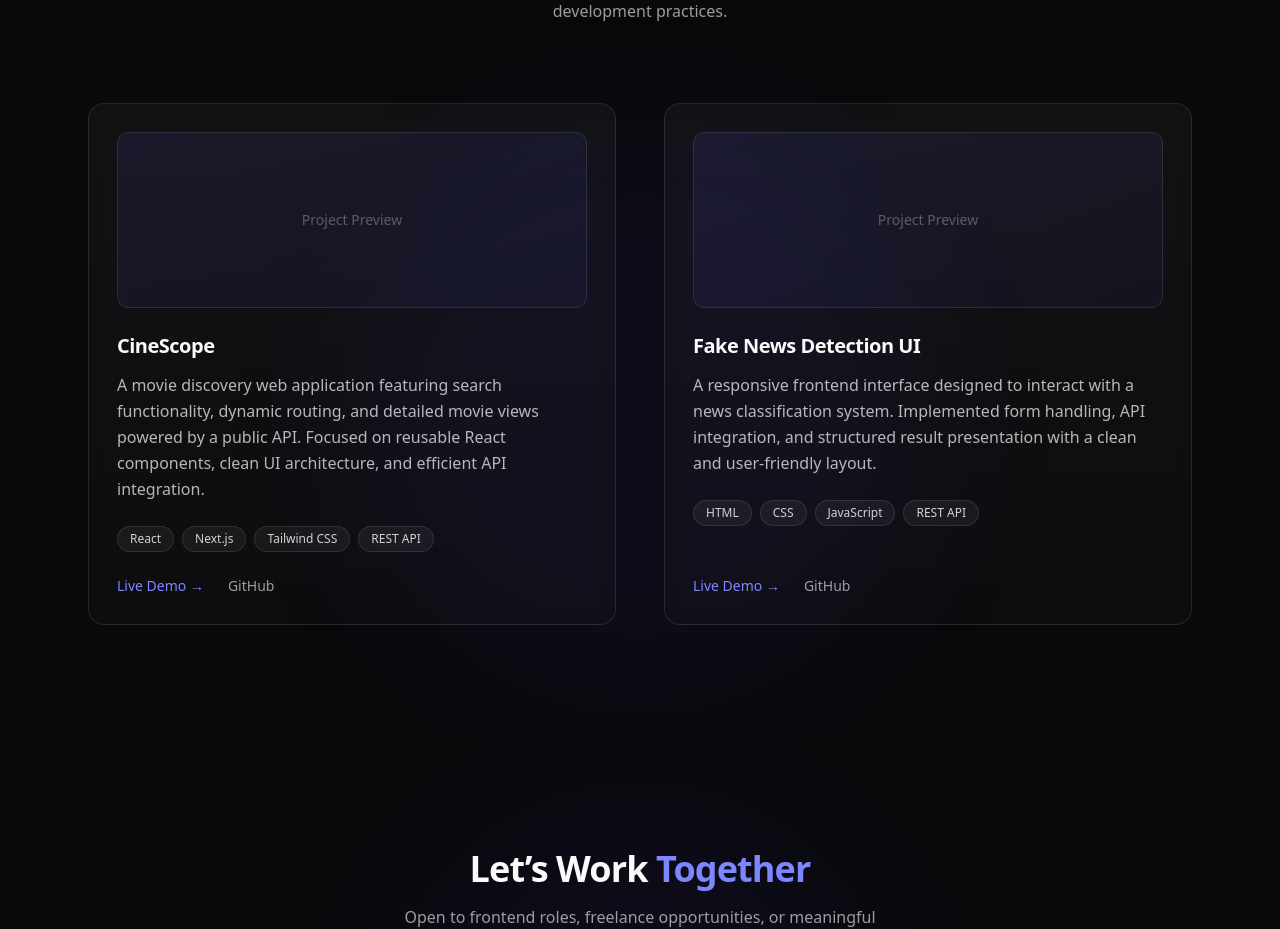
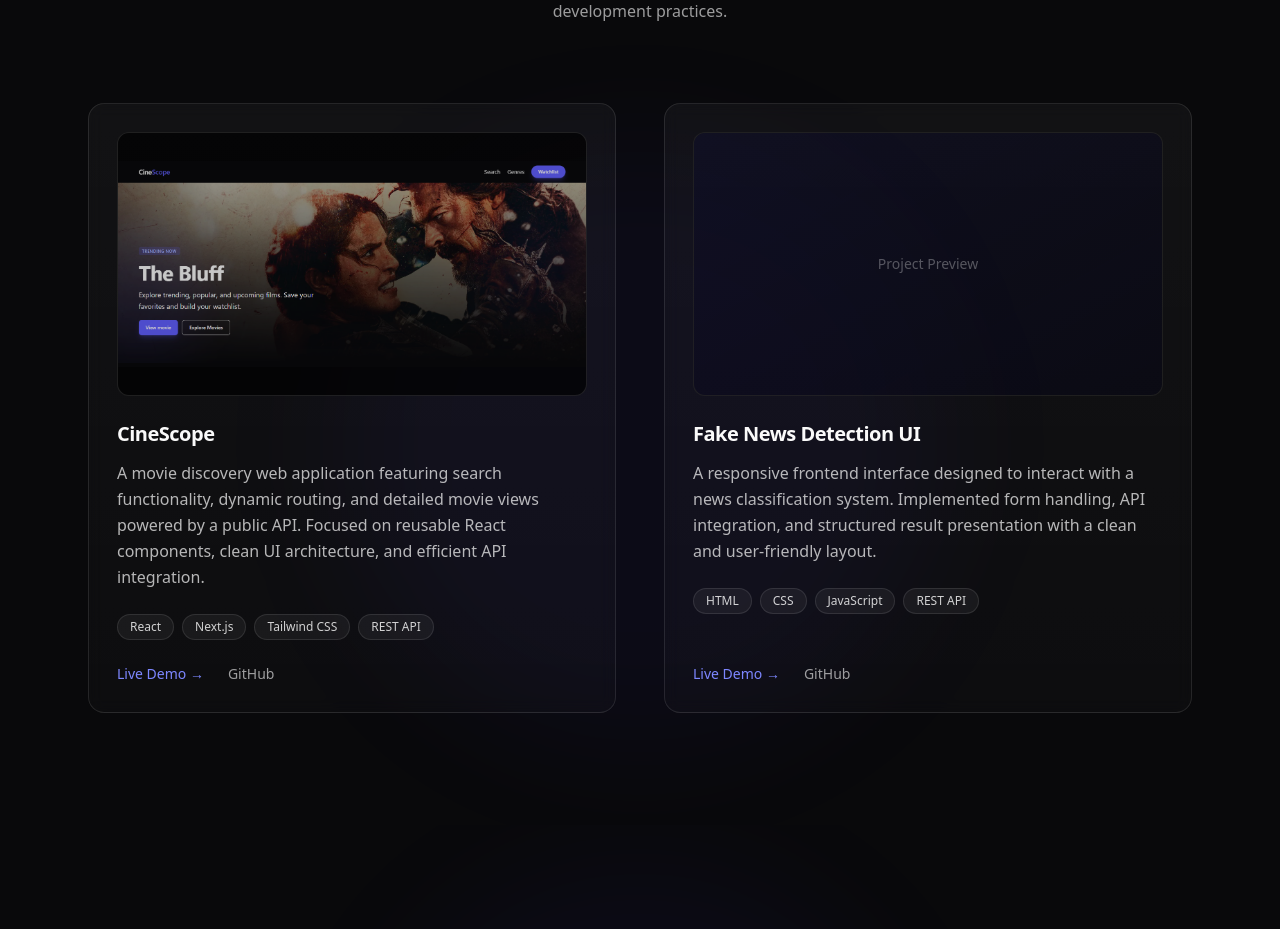
Before and after one commit to YatishPatil1234/portfolio, a Next.js app: page / in a window 1280 px wide. Shown: the part 2300-3229 px from the top of the page. Built offline with nearby package versions, Linux system fonts and the light colour scheme.

Commit message:
Add CineScope project image and update project details in Projects component

```diff
--- a/src/components/Projects.jsx
+++ b/src/components/Projects.jsx
@@ -1,6 +1,7 @@
 "use client";
 
 import { motion } from "framer-motion";
+import Image from "next/image";
 
 const projects = [
   {
@@ -8,8 +9,9 @@ const projects = [
     description:
       "A movie discovery web application featuring search functionality, dynamic routing, and detailed movie views powered by a public API. Focused on reusable React components, clean UI architecture, and efficient API integration.",
     tech: ["React", "Next.js", "Tailwind CSS", "REST API"],
-    live: "#", // replace later
-    github: "#", // replace later
+    live: "https://cinescope-yt.vercel.app", // replace later
+    github: "https://github.com/YatishPatil1234/Cine_Scope", // replace later
+    image: "/projects/cinescope.png",
   },
   {
     title: "Fake News Detection UI",
@@ -73,8 +75,31 @@ export default function Projects() {
 
             <div className="relative z-10 flex flex-col h-full">
               {/* Screenshot Placeholder (Improved) */}
-              <div className="mb-6 h-44 rounded-xl bg-gradient-to-br from-indigo-500/10 to-indigo-500/5 border border-white/10 flex items-center justify-center text-white/30 text-sm">
+              {/* Project Preview */}
+              <div className="relative mb-6 aspect-video rounded-xl overflow-hidden border border-white/10 bg-black/60">
+                {project?.image ? (
+                  <>
+                    <Image
+                      src={project.image}
+                      alt={`${project.title} Preview`}
+                      fill
+                      sizes="(max-width: 768px) 100vw, 50vw"
+                      quality={100}
+                      className="
+          object-contain
+          transition-transform duration-500
+          group-hover:scale-105
+        "
+                    />
+
+                    {/* soft cinematic overlay */}
+                    <div className="absolute inset-0 bg-black/20 group-hover:bg-black/10 transition" />
+                  </>
+                ) : (
+                  <div className="w-full h-full flex items-center justify-center text-white/30 text-sm bg-gradient-to-br from-indigo-500/10 to-indigo-500/5">
                     Project Preview
+                  </div>
+                )}
               </div>
 
               {/* Title */}
```
Also changed, not shown: public/projects/cinescope.png (added). Lines whose indentation alone changed are shown as unchanged.
